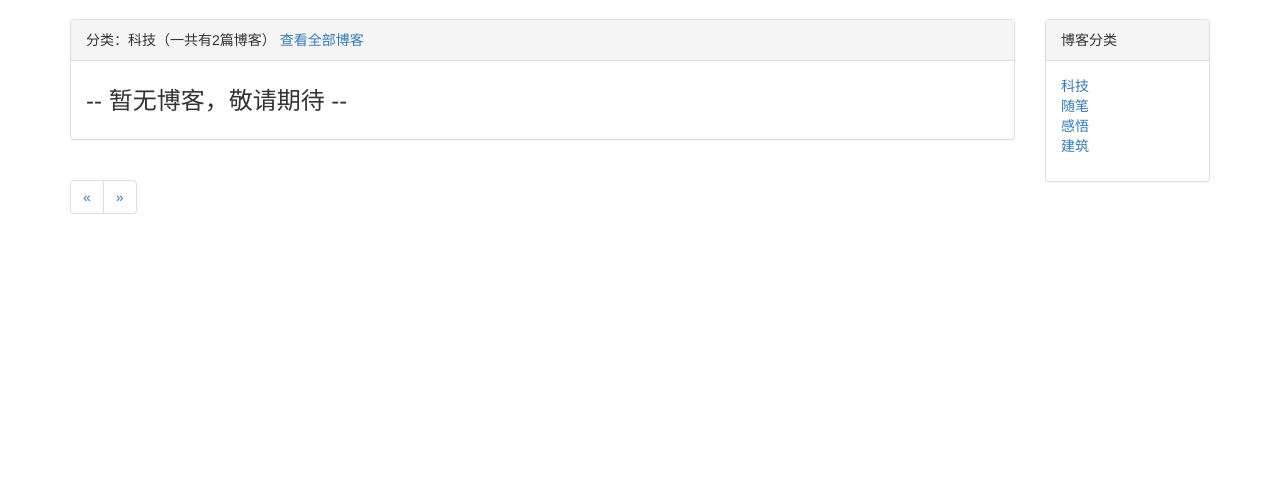
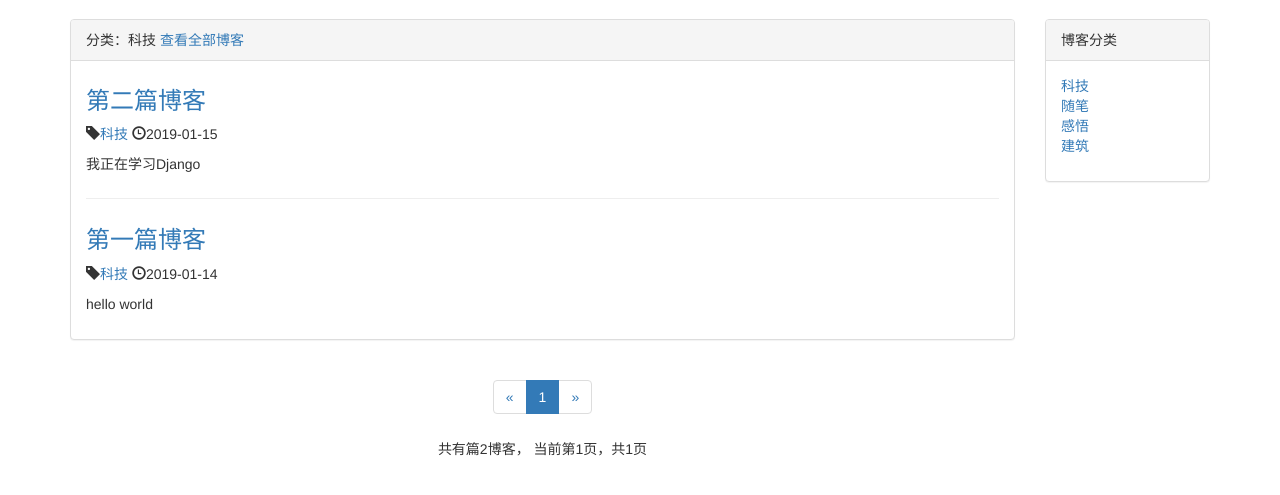
Before and after one commit to MichaelYoungGo/Blogger, a Django app: page /blog/type/1 in a window 1280 px wide. Shown: the part 51-546 px from the top of the page. Run offline with Django 3.2, Linux system fonts and the light colour scheme; data comes from the database, SQL or seed files in the repository; both versions use the stored data as it was after the commit; some libraries are stand-ins or nearby versions.

Commit message:
。。。

```diff
--- a/mysite/blog/static/blog/blog.css
+++ b/mysite/blog/static/blog/blog.css
@@ -12,7 +12,9 @@ div.blog h3 {
 div.blog p.blog-info {
     margin-top: 0;
 }
-
+div.paginator {
+    text-align: center;
+}
 ul.blog-info-description {
     list-style-type: none;
     margin-bottom: 1em;
--- a/mysite/blog/templates/blog/blog_list.html
+++ b/mysite/blog/templates/blog/blog_list.html
@@ -13,11 +13,10 @@
     <div class="row">
         <div class="col-xs-12 col-sm-8 col-md-9 col-lg-10">
             <div class="panel panel-default">
-                <div class="panel-heading">{% block blog_list_title %}博客列表（一共有{{ page_of_blogs.paginator.count|length
-                    }}篇博客）{% endblock %}
+                <div class="panel-heading">{% block blog_list_title %}博客列表{% endblock %}
                 </div>
                 <div class="panel-body">
-                    {% for blog in page_of_blogs.object_list %}
+                    {% for blog in blogs %}
                     <div class="blog">
                         <h3><a href="{% url 'blog_detail' blog.pk %}">{{ blog.title }}</a></h3>
                         <p class="blog-info">
@@ -34,8 +33,7 @@
                     {% endfor %}
                 </div>
             </div>
-            <div>
-
+            <div class="paginator">
                 <ul class="pagination">
                     <li>
                         {% if page_of_blogs.has_previous %}
@@ -47,9 +45,18 @@
                         {%endif%}
 
                     </li>
+
                     {# 全部页码 #}
-                    {% for page_num in page_of_blogs.paginator.page_range %}
-                        <li><a href="?page={{ page_num }}">{{ page_num }}</a></li>
+                    {% for page_num in page_range %}
+                        {% if page_num == page_of_blogs.number %}
+                            <li class="active"><a href="?page={{ page_num }}">{{ page_num }}</a></li>
+                        {% else %}
+                            {% if page_num == '...' %}
+                                <li><span>{{ page_num }}</span></li>
+                            {% else %}
+                                <li><a href="?page={{ page_num }}">{{ page_num }}</a></li>
+                            {% endif %}
+                        {% endif %}
                     {% endfor%}
 
                     {# 下一页页码 #}
@@ -63,6 +70,10 @@
                         {%endif%}
                     </li>
                 </ul>
+                <p>
+                    共有篇{{page_of_blogs.paginator.count}}博客，
+                    当前第{{page_of_blogs.number}}页，共{{page_of_blogs.paginator.num_pages}}页
+                </p>
             </div>
         </div>
         <div class="hidden-xs col-sm-4 col-md-3 col-lg-2">
--- a/mysite/blog/templates/blog/blogs_with_type.html
+++ b/mysite/blog/templates/blog/blogs_with_type.html
@@ -2,6 +2,6 @@
 {% block title %}{{ blog_type.type_name }}{% endblock %}
 
 {% block blog_list_title %}
-    分类：{{ blog_type.type_name }}（一共有{{ blogs|length }}篇博客）
+    分类：{{ blog_type.type_name }}
     <a href="{% url 'blog_list' %}">查看全部博客</a>
 {% endblock %}
--- a/mysite/blog/views.py
+++ b/mysite/blog/views.py
@@ -1,18 +1,36 @@
 from django.shortcuts import render_to_response, get_object_or_404
 from django.core.paginator import Paginator
 from .models import Blog, BlogType
+from django.conf import settings
+
+blog_number_of_each_page = 5
 
 def blog_list(request):
 
     blogs_all_list = Blog.objects.all()
-    paginator = Paginator(blogs_all_list, 2) #每2页进行分页
+    paginator = Paginator(blogs_all_list, settings.BLOG_NUMBER_OF_EACH_PAGE) #每2页进行分页
     page_num = request.GET.get('page', 1)  # 获取url的页面参数
     page_of_blogs = paginator.get_page(page_num)
+    currenter_page_num = page_of_blogs.number #获取当前页码
+    #获取当前页码前后两页的页码范围
+    page_range = list(range(max(currenter_page_num-2, 1), currenter_page_num)) + \
+                 list(range(currenter_page_num, min(currenter_page_num+2, paginator.num_pages)+1))
+    #加上省略号
+    if page_range[0] - 1 >= 2:
+        page_range.insert(0, '...')
+    if paginator.num_pages - page_range[-1] >= 2:
+        page_range.append('...')
 
-
+    #加上首页和页尾
+    if page_range[0] != 1:
+        page_range.insert(0, 1)
+    if page_range[-1] != paginator.num_pages:
+        page_range.append(paginator.num_pages)
 
     context = {}
+    context['blogs'] = page_of_blogs.object_list
     context['page_of_blogs'] = page_of_blogs
+    context['page_range'] = page_range
     context['blog_types'] = BlogType.objects.all()
     return render_to_response('blog/blog_list.html', context)
 
@@ -22,9 +40,31 @@ def blog_detail(request, blog_pk):
     return render_to_response('blog/blog_detail.html', context)
 
 def blogs_with_type(request, blog_type_pk):
+    blog_type = get_object_or_404(BlogType, pk=blog_type_pk)
+    blogs_all_list = Blog.objects.filter(blog_type=blog_type)
+    paginator = Paginator(blogs_all_list, settings.BLOG_NUMBER_OF_EACH_PAGE)  # 每2页进行分页
+    page_num = request.GET.get('page', 1)  # 获取url的页面参数
+    page_of_blogs = paginator.get_page(page_num)
+    currenter_page_num = page_of_blogs.number  # 获取当前页码
+    # 获取当前页码前后两页的页码范围
+    page_range = list(range(max(currenter_page_num - 2, 1), currenter_page_num)) + \
+                 list(range(currenter_page_num, min(currenter_page_num + 2, paginator.num_pages) + 1))
+    # 加上省略号
+    if page_range[0] - 1 >= 2:
+        page_range.insert(0, '...')
+    if paginator.num_pages - page_range[-1] >= 2:
+        page_range.append('...')
+
+    # 加上首页和页尾
+    if page_range[0] != 1:
+        page_range.insert(0, 1)
+    if page_range[-1] != paginator.num_pages:
+        page_range.append(paginator.num_pages)
+
     context = {}
-    blog_type = get_object_or_404(BlogType, pk=blog_type_pk)
     context['blog_type'] = blog_type
-    context['blogs'] = Blog.objects.filter(blog_type=blog_type)
+    context['blogs'] = page_of_blogs.object_list
+    context['page_of_blogs'] = page_of_blogs
+    context['page_range'] = page_range
     context['blog_types'] = BlogType.objects.all()
     return render_to_response('blog/blogs_with_type.html', context)
--- a/mysite/mysite/settings.py
+++ b/mysite/mysite/settings.py
@@ -124,3 +124,5 @@ STATIC_URL = '/static/'
 STATICFILES_DIRS = [
     os.path.join(BASE_DIR, 'static'),
 ]
+#自定义参数
+BLOG_NUMBER_OF_EACH_PAGE = 7
```
Also changed, not shown: mysite/db.sqlite3.
